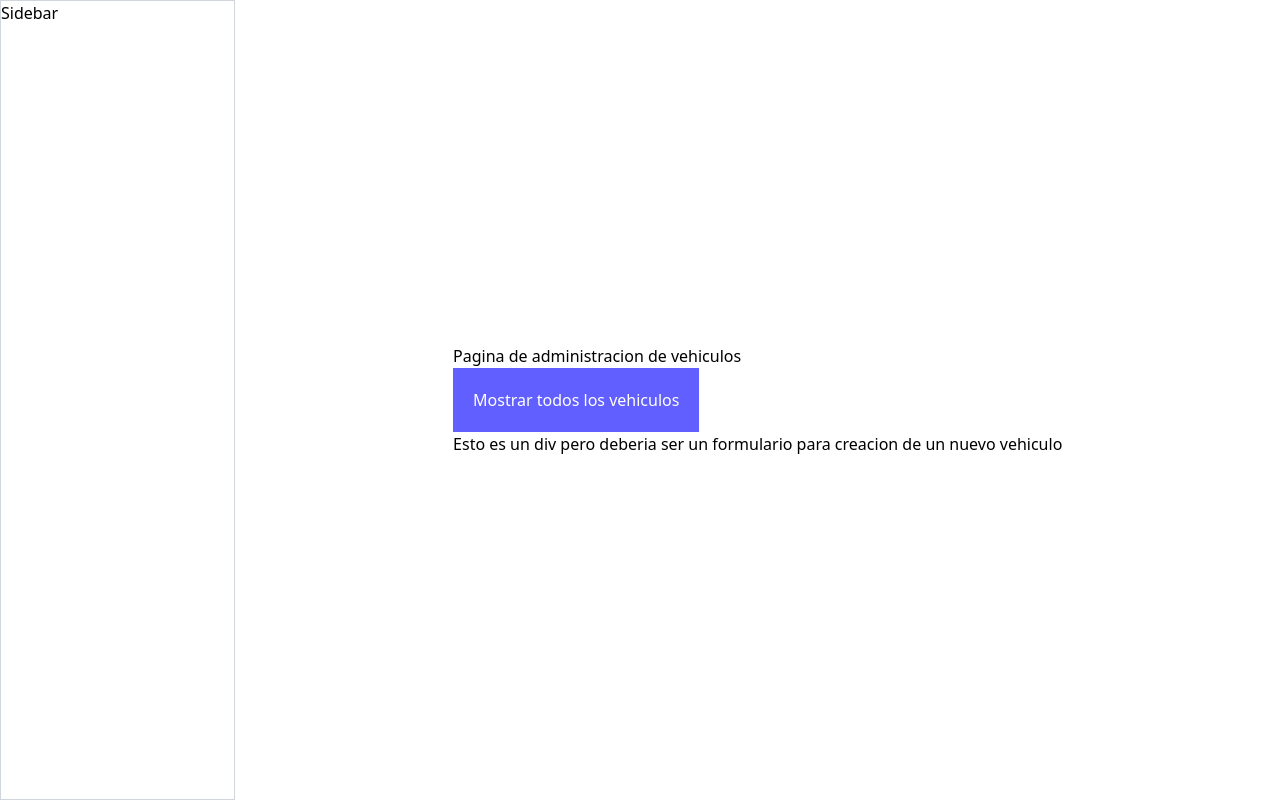
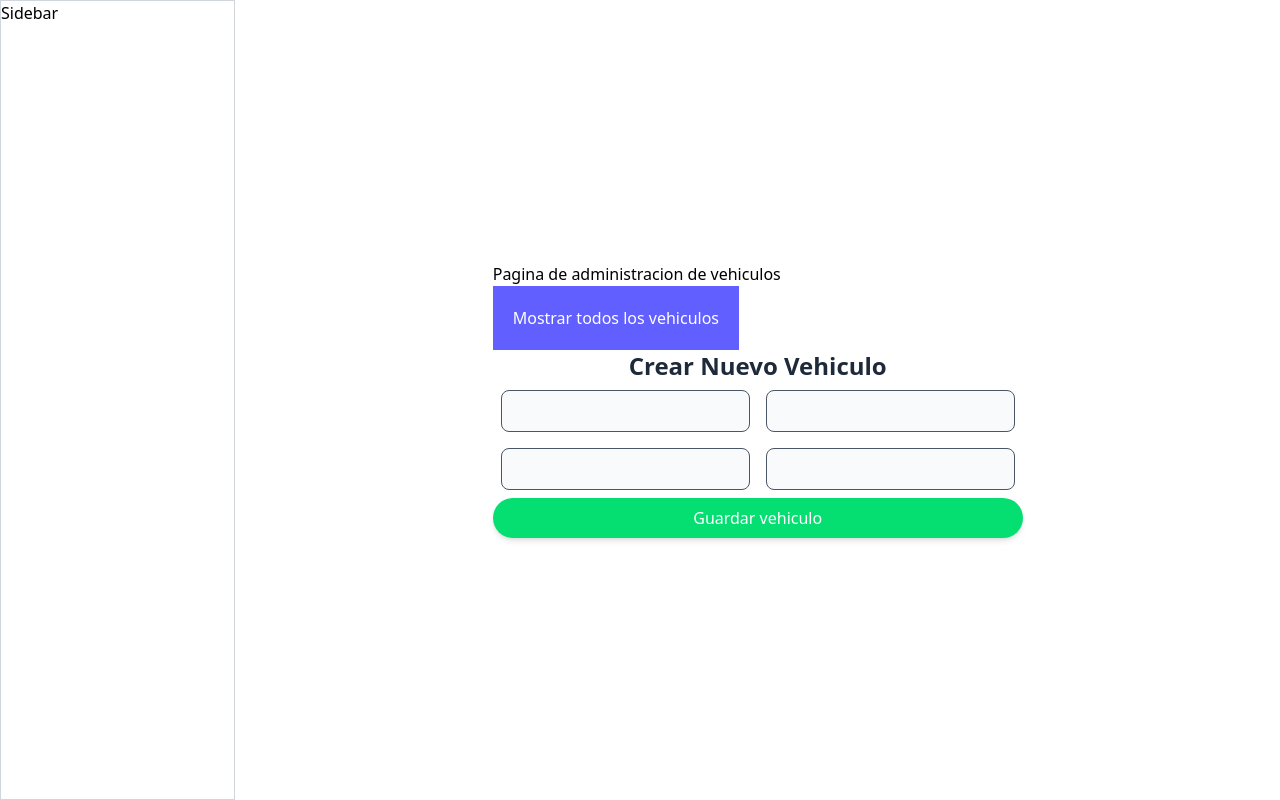
Before and after one commit to hanrike/pyppageTailwind, a React (Vite) app: page /admin/vehiculos in a window 1280 px wide. Both pictures are taken after a click on the button "Crear nuevo Vehiculo". Built offline with nearby package versions, Linux system fonts and the light colour scheme.

Commit message:
renderizacion condicional con clases tailwind en el formulario de vehiculos

```diff
--- a/src/pages/admin/Vehiculos.jsx
+++ b/src/pages/admin/Vehiculos.jsx
@@ -7,7 +7,7 @@ import React,{useEffect,useState} from 'react';
 //Lo que quiero es ir a rutas pero esta vez utilizando renderizacion condicional y no a traves del router dom como ya se vio
 const Vehiculos = () => {
   const[mostrarTabla,setMostrarTabla]=useState(true);
-  const[textoBoton,setTextoBoton]=useState('')
+  const[textoBoton,setTextoBoton]=useState('Crear nuevo Vehiculo')
  //creacion de useEffect con el fin de que el boton pueda cambiar tambien cuando se hace el evento click
   useEffect(()=>{
     if (mostrarTabla){
@@ -40,8 +40,15 @@ const TablaVehiculos = () => {
 
 const FormularioCreacionVehiculos = () => {
   return(
-    <div>
-      Esto es un div pero deberia ser un formulario para creacion de un nuevo vehiculo
+    <div className='flex flex-col items-center justify-center'>
+      <h2 className='text-2xl font-extrabold text-gray-800'>Crear Nuevo Vehiculo</h2>
+      <form className='grid grid-cols-2'>
+        <input className='bg-gray-50 border border-gray-600 p-2 rounded-lg m-2' type="text" />
+        <input className='bg-gray-50 border border-gray-600 p-2 rounded-lg m-2'type="text" />
+        <input className='bg-gray-50 border border-gray-600 p-2 rounded-lg m-2'type="text" />
+        <input className='bg-gray-50 border border-gray-600 p-2 rounded-lg m-2'type="text" />
+        <button className='col-span-2 bg-green-400 p-2 rounded-full shadow-md hover:bg-green-600 text-white'>Guardar vehiculo</button>
+      </form>
     </div>
   )
 }
```
